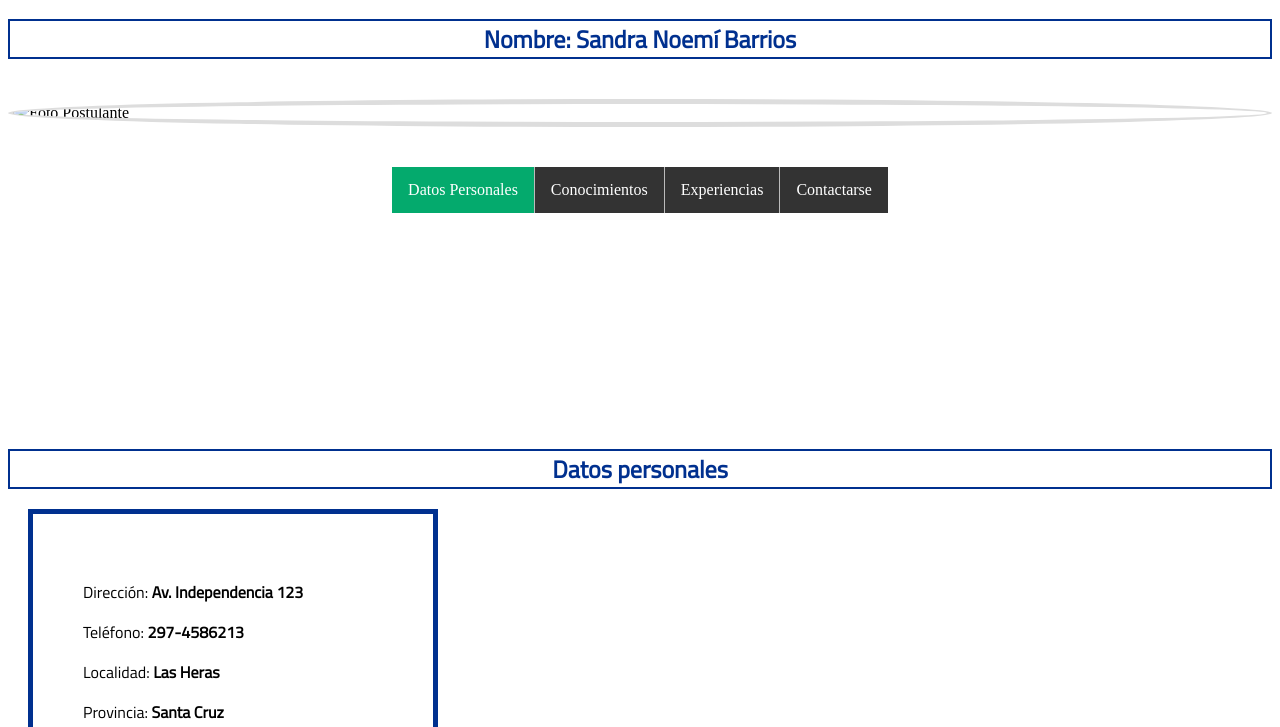
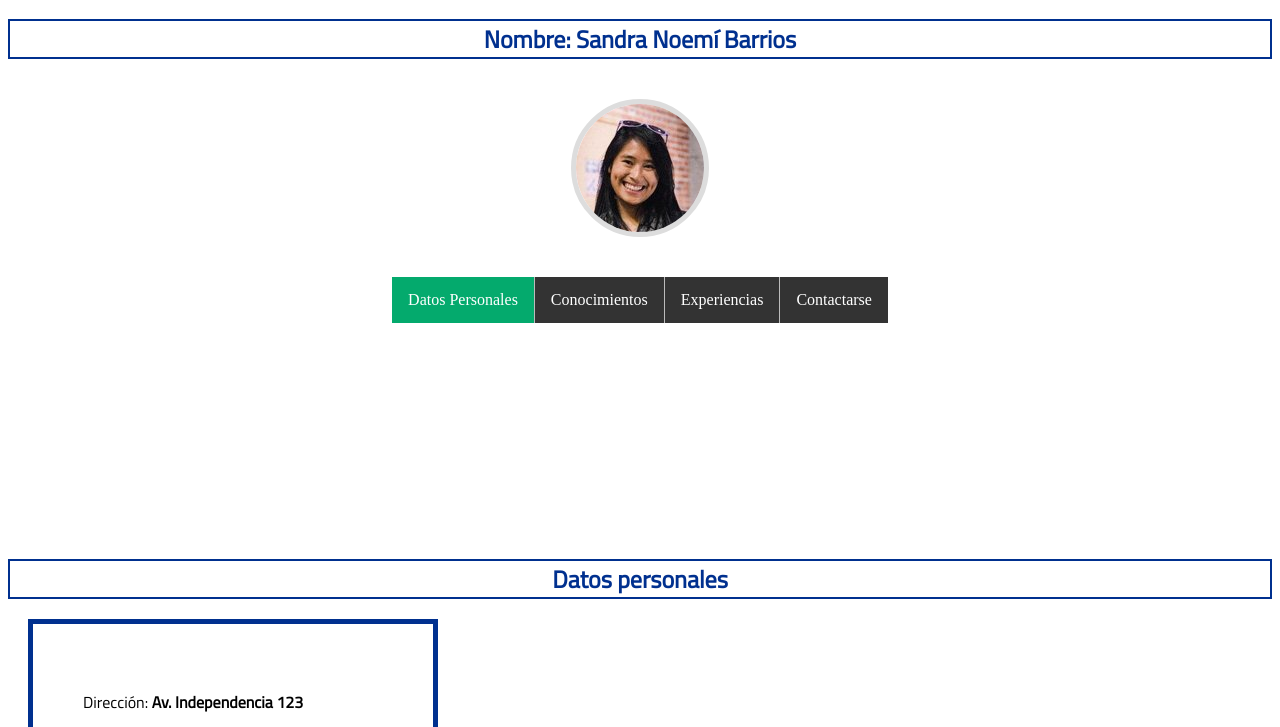
Before and after one commit to cvsilviavillagra/cvsilviavillagra.github.io, a plain HTML site: page index.html in a window 1280 px wide. Shown: the part 72-799 px from the top of the page. Drawn offline with Linux system fonts and the light colour scheme; a script that the page names is missing.

Commit message:
Update index.html

```diff
--- a/index.html
+++ b/index.html
@@ -18,7 +18,7 @@
    <h1 id= "inicio">Curriculum Vittae on line</h2>
 
    <h2>Nombre: <strong>Sandra Noemí Barrios</strong></h2>
-   <img src="/cvOnline/imagenes/fotoParaCV.jpg" alt="Foto Postulante"/>
+   <img src="/imagenes/fotoParaCV.jpg" alt="Foto Postulante"/>
 
    <div class= "flex-container">
       <ul>
```
